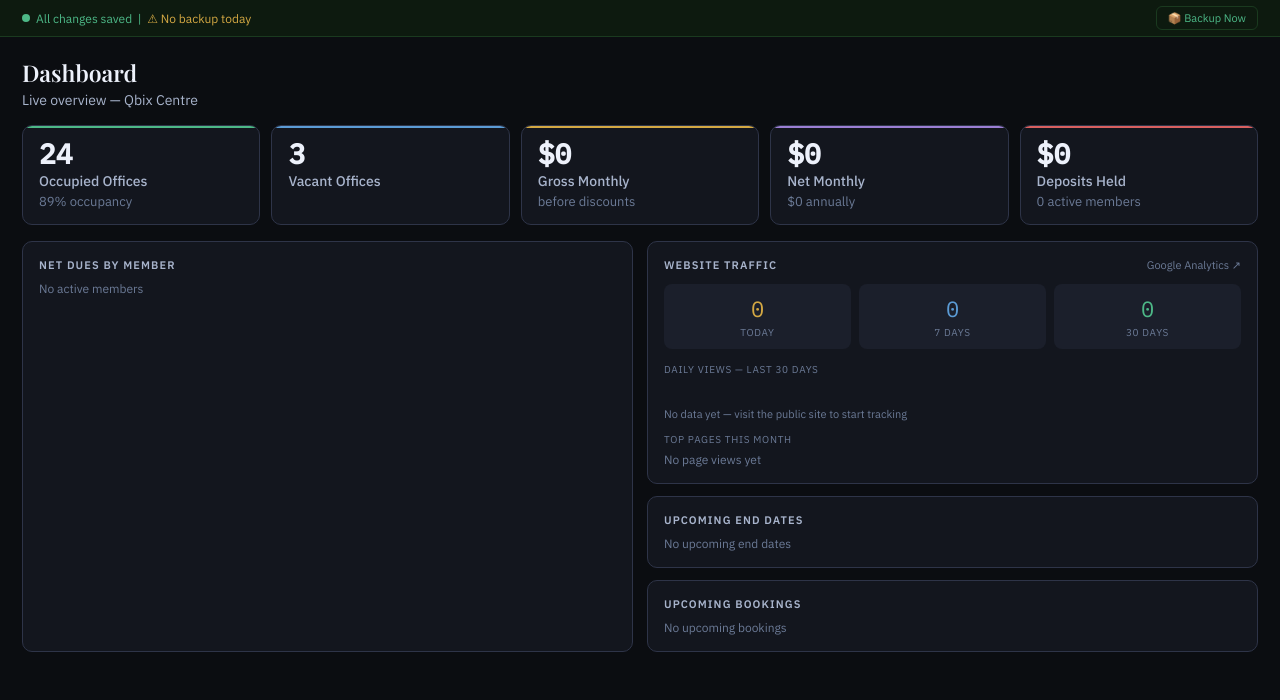
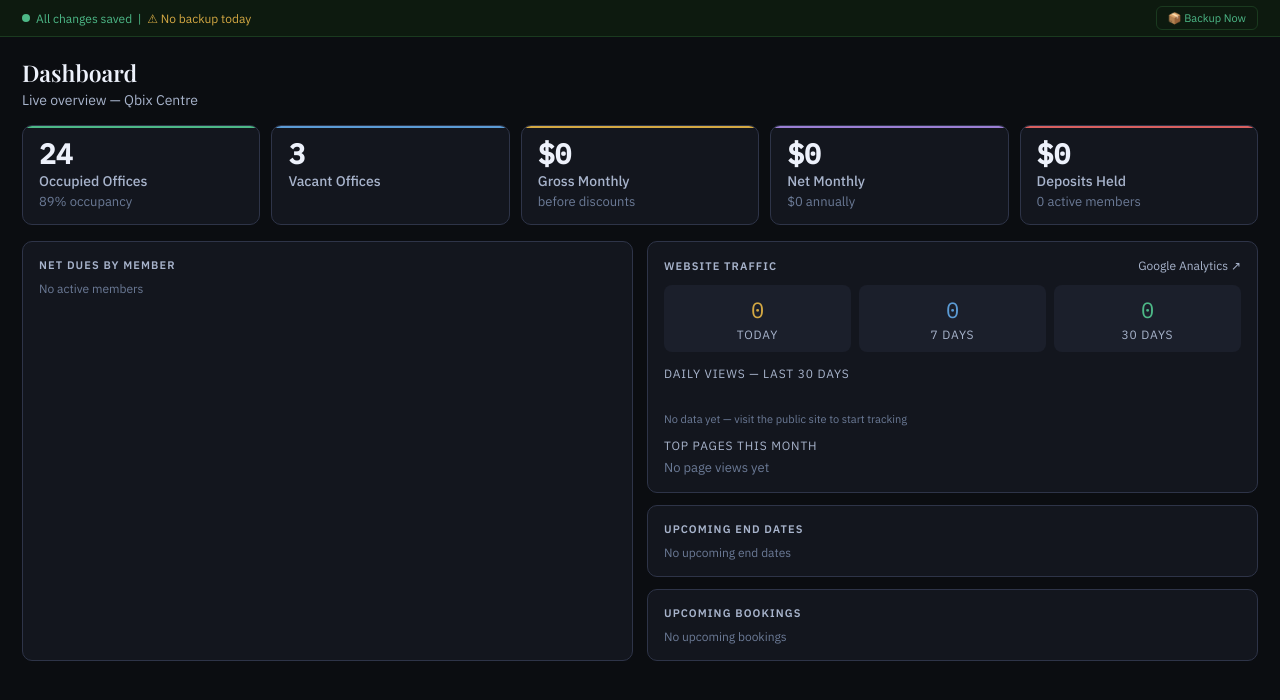
Before and after one commit to rockycpa/NewQbix, a Flask app: page /admin in a window 1280 px wide. Shown: the part 54-754 px from the top of the page. Run offline with Flask 3, Linux system fonts and the light colour scheme; the visitor is signed in with stand-in values (Sample User, id 1); data that the repository does not hold is empty; some libraries are stand-ins or nearby versions.

Commit message:
dashboard update

```diff
--- a/templates/admin/dashboard.html
+++ b/templates/admin/dashboard.html
@@ -275,29 +275,29 @@ function closeMo(e,id){if(!e||e.target===document.getElementById(id))document.ge
       <div class="card" style="margin-bottom:12px">
         <div style="display:flex;align-items:center;justify-content:space-between;margin-bottom:12px">
           <div class="ct" style="margin-bottom:0">Website Traffic</div>
-          <a href="https://analytics.google.com" target="_blank" style="font-size:11px;color:var(--txt3);text-decoration:none">Google Analytics &#8599;</a>
+          <a href="https://analytics.google.com" target="_blank" style="font-size:12px;color:var(--txt2);text-decoration:none">Google Analytics &#8599;</a>
         </div>
         <div style="display:grid;grid-template-columns:1fr 1fr 1fr;gap:8px;margin-bottom:14px">
           <div style="text-align:center;background:var(--sur2);border-radius:8px;padding:10px 6px">
             <div id="an-today" style="font-family:'IBM Plex Mono',monospace;font-size:22px;color:var(--acc)">-</div>
-            <div style="font-size:10px;color:var(--txt3);text-transform:uppercase;letter-spacing:.07em;margin-top:3px">Today</div>
+            <div style="font-size:12px;color:var(--txt2);text-transform:uppercase;letter-spacing:.07em;margin-top:3px">Today</div>
           </div>
           <div style="text-align:center;background:var(--sur2);border-radius:8px;padding:10px 6px">
             <div id="an-week" style="font-family:'IBM Plex Mono',monospace;font-size:22px;color:var(--blue)">-</div>
-            <div style="font-size:10px;color:var(--txt3);text-transform:uppercase;letter-spacing:.07em;margin-top:3px">7 Days</div>
+            <div style="font-size:12px;color:var(--txt2);text-transform:uppercase;letter-spacing:.07em;margin-top:3px">7 Days</div>
           </div>
           <div style="text-align:center;background:var(--sur2);border-radius:8px;padding:10px 6px">
             <div id="an-month" style="font-family:'IBM Plex Mono',monospace;font-size:22px;color:var(--grn)">-</div>
-            <div style="font-size:10px;color:var(--txt3);text-transform:uppercase;letter-spacing:.07em;margin-top:3px">30 Days</div>
+            <div style="font-size:12px;color:var(--txt2);text-transform:uppercase;letter-spacing:.07em;margin-top:3px">30 Days</div>
           </div>
         </div>
         <div style="margin-bottom:12px">
-          <div style="font-size:10px;color:var(--txt3);margin-bottom:5px;text-transform:uppercase;letter-spacing:.07em">Daily Views — Last 30 Days</div>
+          <div style="font-size:12px;color:var(--txt2);margin-bottom:5px;text-transform:uppercase;letter-spacing:.07em">Daily Views — Last 30 Days</div>
           <div id="an-sparkline" style="display:flex;align-items:flex-end;gap:2px;height:40px"></div>
         </div>
         <div>
-          <div style="font-size:10px;color:var(--txt3);margin-bottom:6px;text-transform:uppercase;letter-spacing:.07em">Top Pages This Month</div>
-          <div id="an-pages" style="font-size:12px;color:var(--txt2)">Loading...</div>
+          <div style="font-size:12px;color:var(--txt2);margin-bottom:6px;text-transform:uppercase;letter-spacing:.07em">Top Pages This Month</div>
+          <div id="an-pages" style="font-size:13px;color:var(--txt)">Loading...</div>
         </div>
       </div>
       <div class="card" style="margin-bottom:12px">
@@ -328,7 +328,7 @@ function closeMo(e,id){if(!e||e.target===document.getElementById(id))document.ge
 
 <!-- OFFICES -->
 <div class="page" id="page-offices">
-  <div style="display:flex;justify-content:space-between;align-items:flex-start;margin-bottom:3px"><div class="pg-title">Offices</div><button onclick="renderOffices()" style="background:var(--sur2);border:1px solid var(--acc);border-radius:6px;color:var(--acc);padding:7px 16px;font-size:13px;font-weight:600;cursor:pointer;font-family:'IBM Plex Sans',sans-serif">&#8635; Refresh</button></div><div class="pg-sub">Click any tile to view or edit</div>
+  <div style="display:flex;justify-content:space-between;align-items:flex-start;margin-bottom:3px"><div class="pg-title">Offices</div><button onclick="loadData()" style="background:var(--sur2);border:1px solid var(--acc);border-radius:6px;color:var(--acc);padding:7px 16px;font-size:13px;font-weight:600;cursor:pointer;font-family:'IBM Plex Sans',sans-serif">&#8635; Refresh</button></div><div class="pg-sub">Click any tile to view or edit</div>
   <div class="tb">
     <input class="sb" type="text" placeholder="Search office or member..." oninput="filterOffices(this.value)">
     <button class="fb on" id="fa" onclick="setOF('all',this)">All</button>
@@ -342,7 +342,7 @@ function closeMo(e,id){if(!e||e.target===document.getElementById(id))document.ge
 
 <!-- MEMBERS -->
 <div class="page" id="page-members">
-  <div style="display:flex;justify-content:space-between;align-items:flex-start;margin-bottom:3px"><div class="pg-title">Members</div><button onclick="renderMembers()" style="background:var(--sur2);border:1px solid var(--acc);border-radius:6px;color:var(--acc);padding:7px 16px;font-size:13px;font-weight:600;cursor:pointer;font-family:'IBM Plex Sans',sans-serif">&#8635; Refresh</button></div><div class="pg-sub">Click any row to view or edit</div>
+  <div style="display:flex;justify-content:space-between;align-items:flex-start;margin-bottom:3px"><div class="pg-title">Members</div><button onclick="loadData()" style="background:var(--sur2);border:1px solid var(--acc);border-radius:6px;color:var(--acc);padding:7px 16px;font-size:13px;font-weight:600;cursor:pointer;font-family:'IBM Plex Sans',sans-serif">&#8635; Refresh</button></div><div class="pg-sub">Click any row to view or edit</div>
   <div class="tb">
     <input class="sb" type="text" placeholder="Search member..." oninput="filterMembers(this.value)">
     <button class="fb on" id="mf-active" onclick="setMF('Active',this)">Active</button>
@@ -361,7 +361,7 @@ function closeMo(e,id){if(!e||e.target===document.getElementById(id))document.ge
 
 <!-- OCCUPANTS -->
 <div class="page" id="page-occupants">
-  <div style="display:flex;justify-content:space-between;align-items:flex-start;margin-bottom:3px"><div class="pg-title">Occupants</div><button onclick="renderOccupants()" style="background:var(--sur2);border:1px solid var(--acc);border-radius:6px;color:var(--acc);padding:7px 16px;font-size:13px;font-weight:600;cursor:pointer;font-family:'IBM Plex Sans',sans-serif">&#8635; Refresh</button></div><div class="pg-sub">Click any row to view or edit</div>
+  <div style="display:flex;justify-content:space-between;align-items:flex-start;margin-bottom:3px"><div class="pg-title">Occupants</div><button onclick="loadData()" style="background:var(--sur2);border:1px solid var(--acc);border-radius:6px;color:var(--acc);padding:7px 16px;font-size:13px;font-weight:600;cursor:pointer;font-family:'IBM Plex Sans',sans-serif">&#8635; Refresh</button></div><div class="pg-sub">Click any row to view or edit</div>
   <div class="tb">
     <input class="sb" type="text" placeholder="Search name, company, office..." oninput="filterOccupants(this.value)">
     <button class="fb on" id="of-active" onclick="setOccF('Active',this)">Active</button>
@@ -435,7 +435,7 @@ function closeMo(e,id){if(!e||e.target===document.getElementById(id))document.ge
 
 <!-- NEWSLETTER -->
 <div class="page" id="page-newsletter">
-  <div style="display:flex;justify-content:space-between;align-items:flex-start;margin-bottom:3px"><div class="pg-title">&#128240; Newsletter</div><button onclick="buildNewsletterHistory()" style="background:var(--sur2);border:1px solid var(--acc);border-radius:6px;color:var(--acc);padding:7px 16px;font-size:13px;font-weight:600;cursor:pointer;font-family:'IBM Plex Sans',sans-serif">&#8635; Refresh</button></div><div class="pg-sub">AI-assisted monthly newsletter &mdash; ~3 cents per draft</div>
+  <div style="display:flex;justify-content:space-between;align-items:flex-start;margin-bottom:3px"><div class="pg-title">&#128240; Newsletter</div><button onclick="loadData()" style="background:var(--sur2);border:1px solid var(--acc);border-radius:6px;color:var(--acc);padding:7px 16px;font-size:13px;font-weight:600;cursor:pointer;font-family:'IBM Plex Sans',sans-serif">&#8635; Refresh</button></div><div class="pg-sub">AI-assisted monthly newsletter &mdash; ~3 cents per draft</div>
   <div style="display:grid;grid-template-columns:1fr 1fr;gap:16px;align-items:start">
     <div class="card">
       <div class="ct">Generate Draft</div>
@@ -476,8 +476,9 @@ function closeMo(e,id){if(!e||e.target===document.getElementById(id))document.ge
           <div id="nl-gallery-preview" style="display:flex;flex-wrap:wrap;gap:6px;margin-top:7px"></div>
         </div>
         <div style="display:flex;gap:8px;margin-top:12px;flex-wrap:wrap">
-          <button onclick="publishNewsletter(false)" class="n-btn n-copy" style="border:1px solid var(--bdr)">&#128190; Save to Website Only</button>
-          <button onclick="publishNewsletter(true)" class="n-btn n-email">&#128231; Save &amp; Email All Members</button>
+          <button onclick="saveDraft()" class="n-btn n-copy" style="border:1px solid var(--bdr)">&#128204; Save as Draft</button>
+          <button onclick="publishNewsletter(false)" class="n-btn" style="background:var(--purple);color:#fff">&#128190; Save to Website</button>
+          <button onclick="publishNewsletter(true)" class="n-btn n-email">&#128231; Save &amp; Email Members</button>
         </div>
       </div>
     </div>
@@ -680,7 +681,7 @@ function buildNewsletterHistory(){
   const posts=(DB.newsletter||[]).slice().reverse();
   document.getElementById('nl-history').innerHTML=posts.length?posts.map(p=>`
     <div style="padding:16px;border:1px solid var(--bdr);border-radius:8px;margin-bottom:10px;background:var(--sur2)">
-      <div style="font-size:13px;color:var(--txt2);margin-bottom:6px">${p.date?p.date.slice(0,10):''} ${p.sent?'<span style="color:var(--grn);font-weight:600">&#10003; Sent to members</span>':''}</div>
+      <div style="font-size:13px;color:var(--txt2);margin-bottom:6px">${p.date?p.date.slice(0,10):''} ${p.draft&&!p.sent?'<span style="color:var(--acc);font-weight:600">&#128204; Draft</span>':p.sent?'<span style="color:var(--grn);font-weight:600">&#10003; Sent to members</span>':'<span style="color:var(--blue);font-weight:600">&#128190; Saved to website</span>'}</div>
       <div style="font-size:17px;font-weight:600;color:var(--txt);margin-bottom:10px;line-height:1.3">${p.subject}</div>
       <div style="display:flex;gap:8px">
         <button class="btn-sm" style="padding:7px 16px;font-size:13px" onclick="editNewsletterPost('${p.id}')">&#9998; Edit</button>
@@ -792,7 +793,7 @@ async function loadAnalytics(){
     // Top pages
     const pageNames = {'/':"Home",'/offices':"Offices",'/amenities':"Amenities",'/contact':"Contact",'/news':"News",'/book':"Book",'/onboard':"Onboard"};
     document.getElementById('an-pages').innerHTML = d.top_pages && d.top_pages.length
-      ? d.top_pages.map(p=>`<div style="display:flex;justify-content:space-between;padding:3px 0;border-bottom:1px solid var(--bdr)"><span>${pageNames[p.path]||p.path}</span><span class="mono" style="color:var(--acc)">${p.views}</span></div>`).join('')
+      ? d.top_pages.map(p=>`<div style="display:flex;justify-content:space-between;padding:4px 0;border-bottom:1px solid var(--bdr)"><span style="color:var(--txt);font-size:13px">${pageNames[p.path]||p.path}</span><span class="mono" style="color:var(--acc);font-size:13px">${p.views}</span></div>`).join('')
       : '<div style="color:var(--txt3)">No page views yet</div>';
   } catch(e){
     document.getElementById('an-pages').textContent = 'Could not load analytics';
@@ -1418,12 +1419,40 @@ generateNewsletter = async function(){
   initNlPhotoUploads();
   resetNlPhotos();
   await _origGenerate();
-  // After generation, set Quill content from hidden field
+  // After generation, set Quill content — use longer delay to ensure Quill is ready
   setTimeout(()=>{
     const body = document.getElementById('nl-body').value;
-    if(body && nlQuill) nlQuill.root.innerHTML = body;
-  }, 100);
+    if(body && nlQuill){
+      nlQuill.root.innerHTML = body;
+      // Force sync back to hidden field
+      document.getElementById('nl-body').value = nlQuill.root.innerHTML;
+    }
+    // Fix subject HTML entities display
+    const subj = document.getElementById('nl-subject');
+    if(subj) subj.value = subj.value.replace(/&mdash;/g,'—').replace(/&amp;/g,'&');
+  }, 400);
 };
+
+// Save as draft — stores in DB with sent:false, does NOT publish to public news
+async function saveDraft(){
+  if(nlQuill) document.getElementById('nl-body').value = nlQuill.root.innerHTML;
+  const subject = document.getElementById('nl-subject').value.trim();
+  const body = document.getElementById('nl-body').value.trim();
+  if(!subject||!body){toast('Subject and body required','var(--red)');return;}
+  const editId = document.getElementById('nl-draft-area').dataset.editId;
+  if(!DB.newsletter) DB.newsletter=[];
+  if(editId){
+    const p = DB.newsletter.find(x=>x.id===editId);
+    if(p){p.subject=subject;p.body=body;p.draft=true;}
+  } else {
+    const newId='_'+Math.random().toString(36).slice(2,9);
+    DB.newsletter.push({id:newId,subject,body,date:new Date().toISOString(),sent:false,draft:true});
+    document.getElementById('nl-draft-area').dataset.editId=newId;
+  }
+  await saveData();
+  buildNewsletterHistory();
+  toast('Draft saved &#10003; — not yet published');
+}
 
 // Override editNewsletterPost to set Quill content and photos
 const _origEdit = editNewsletterPost;
```
